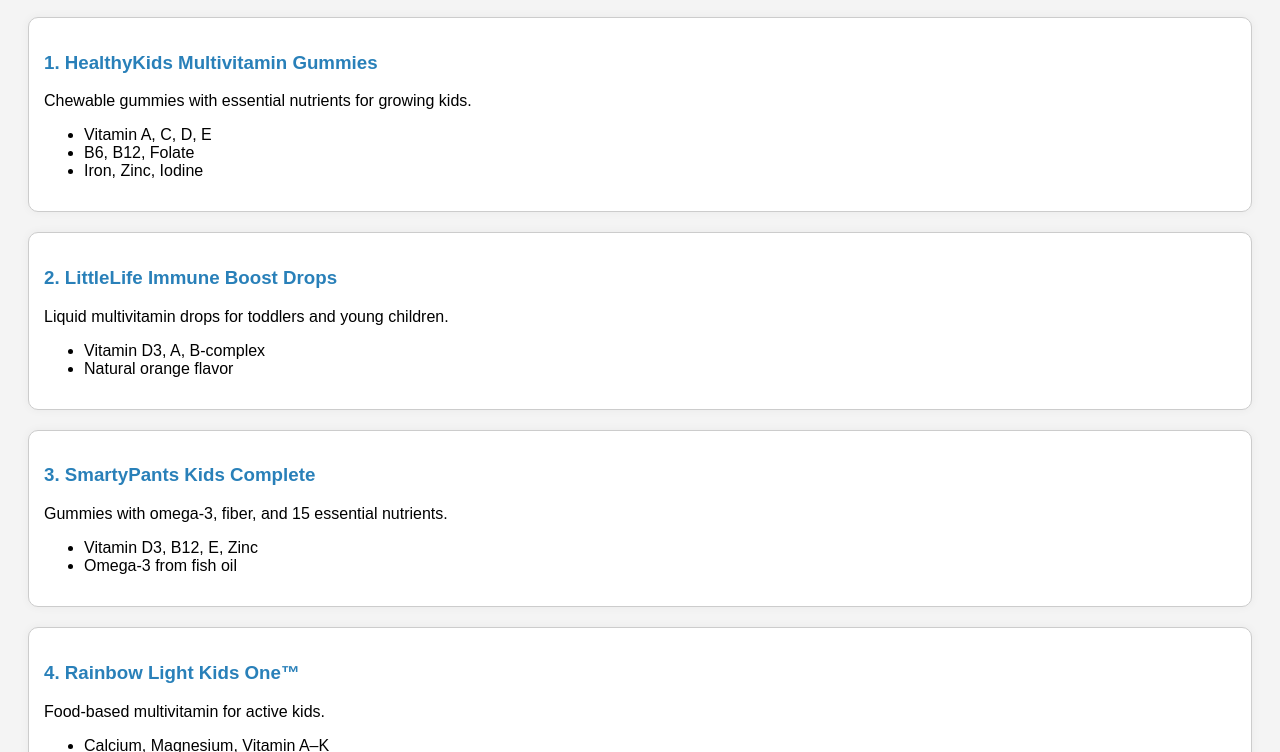
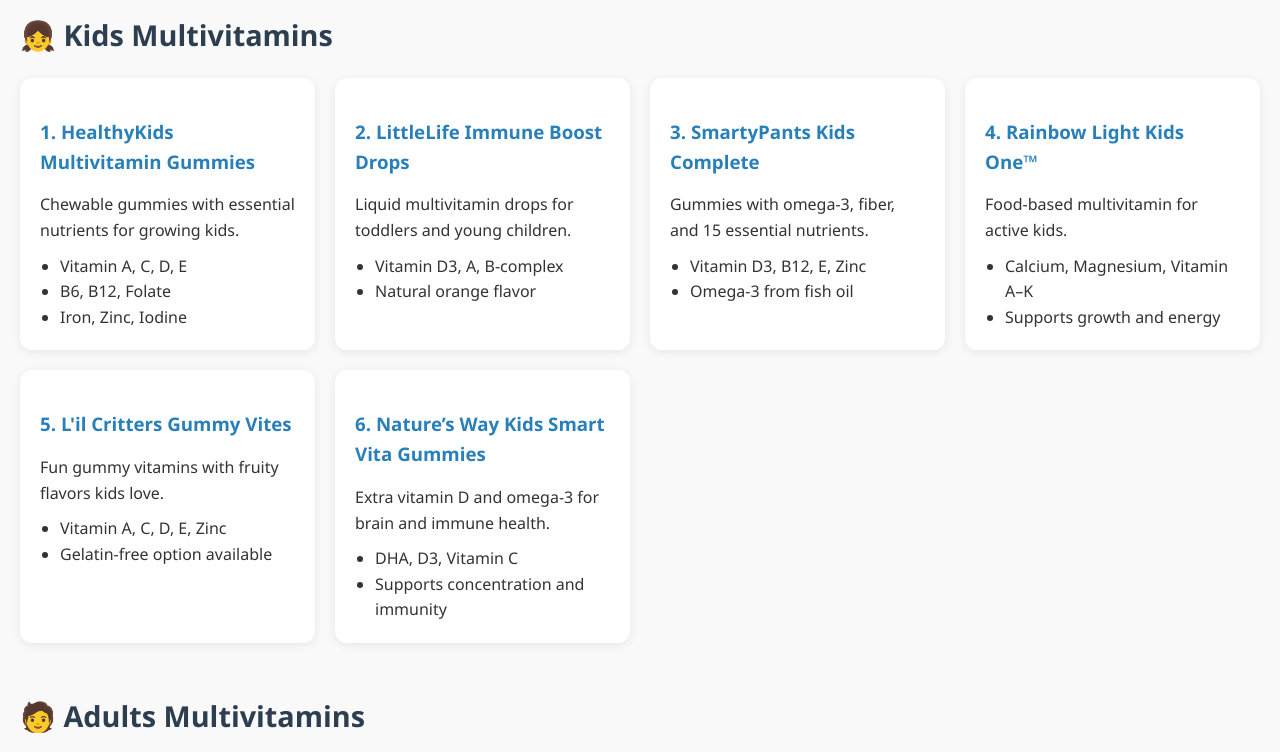
Before and after one commit to FloodmyIdeas/multivitamin-site, a plain HTML site: page index.html in a window 1280 px wide. Shown: the part 139-891 px from the top of the page. Drawn offline with Linux system fonts and the light colour scheme.

Commit message:
Update index.html

```diff
--- a/index.html
+++ b/index.html
@@ -1,39 +1,102 @@
 <!DOCTYPE html>
-<html>
+<html lang="en">
 <head>
+  <meta charset="UTF-8">
   <title>Multivitamin Products</title>
+  <meta name="viewport" content="width=device-width, initial-scale=1.0">
   <style>
+    :root {
+      --primary-color: #2c3e50;
+      --accent-color: #2980b9;
+      --bg-color: #f9f9f9;
+      --card-bg: #ffffff;
+      --border-radius: 12px;
+      --shadow: 0 2px 10px rgba(0, 0, 0, 0.08);
+    }
+
     body {
-font-family: Arial, sans-serif;
-background-color: #f4f4f4;
+      margin: 0;
+      font-family: 'Segoe UI', Tahoma, Geneva, Verdana, sans-serif;
+      background-color: var(--bg-color);
       padding: 20px;
+      color: #333;
+      line-height: 1.6;
     }
-h1, h2 {
-color: #2c3e50;
+
+    header {
+      text-align: center;
+      margin-bottom: 40px;
     }
-.product {
-background-color: #ffffff;
-border: 1px solid #ccc;
-border-radius: 10px;
-padding: 15px;
+
+    h1 {
+      color: var(--primary-color);
+      font-size: 2.5em;
+      margin-bottom: 10px;
+    }
+
+    section {
+      margin-bottom: 50px;
+    }
+
+    h2 {
+      font-size: 1.8em;
+      color: var(--primary-color);
       margin-bottom: 20px;
-box-shadow: 0 0 10px rgba(0,0,0,0.05);
     }
-.product h3 {
-color: #2980b9;
+
+    .products {
+      display: grid;
+      grid-template-columns: repeat(auto-fit, minmax(280px, 1fr));
+      gap: 20px;
     }
+
+    .product-card {
+      background: var(--card-bg);
+      padding: 20px;
+      border-radius: var(--border-radius);
+      box-shadow: var(--shadow);
+      transition: transform 0.2s ease;
+    }
+
+    .product-card:hover {
+      transform: translateY(-5px);
+    }
+
+    .product-card h3 {
+      color: var(--accent-color);
+      margin-bottom: 10px;
+    }
+
+    .product-card p {
+      margin-bottom: 10px;
+    }
+
     ul {
-margin-top: 5px;
+      padding-left: 20px;
+      margin: 0;
+    }
+
+    @media (max-width: 600px) {
+      h1 {
+        font-size: 2em;
+      }
+
+      h2 {
+        font-size: 1.5em;
+      }
     }
   </style>
 </head>
 <body>
 
+  <header>
     <h1>Multivitamin + Mineral Products</h1>
+  </header>
 
+  <section>
     <h2>👧 Kids Multivitamins</h2>
-
-<div class="product">
+    <div class="products">
+      <div class="product-card">
         <h3>1. HealthyKids Multivitamin Gummies</h3>
         <p>Chewable gummies with essential nutrients for growing kids.</p>
         <ul>
@@ -43,7 +106,7 @@
         </ul>
       </div>
 
-<div class="product">
+      <div class="product-card">
         <h3>2. LittleLife Immune Boost Drops</h3>
         <p>Liquid multivitamin drops for toddlers and young children.</p>
         <ul>
@@ -52,7 +115,7 @@
         </ul>
       </div>
 
-<div class="product">
+      <div class="product-card">
         <h3>3. SmartyPants Kids Complete</h3>
         <p>Gummies with omega-3, fiber, and 15 essential nutrients.</p>
         <ul>
@@ -61,7 +124,7 @@
         </ul>
       </div>
 
-<div class="product">
+      <div class="product-card">
         <h3>4. Rainbow Light Kids One™</h3>
         <p>Food-based multivitamin for active kids.</p>
         <ul>
@@ -70,7 +133,7 @@
         </ul>
       </div>
 
-<div class="product">
+      <div class="product-card">
         <h3>5. L'il Critters Gummy Vites</h3>
         <p>Fun gummy vitamins with fruity flavors kids love.</p>
         <ul>
@@ -79,7 +142,7 @@
         </ul>
       </div>
 
-<div class="product">
+      <div class="product-card">
         <h3>6. Nature’s Way Kids Smart Vita Gummies</h3>
         <p>Extra vitamin D and omega-3 for brain and immune health.</p>
         <ul>
@@ -87,10 +150,13 @@
           <li>Supports concentration and immunity</li>
         </ul>
       </div>
+    </div>
+  </section>
 
+  <section>
     <h2>🧑 Adults Multivitamins</h2>
-
-<div class="product">
+    <div class="products">
+      <div class="product-card">
         <h3>1. Daily Essentials – Men & Women</h3>
         <p>Full-spectrum daily multivitamin for overall health.</p>
         <ul>
@@ -99,7 +165,7 @@
         </ul>
       </div>
 
-<div class="product">
+      <div class="product-card">
         <h3>2. Centrum Adults Multivitamin</h3>
         <p>Popular daily tablet with 23 key nutrients.</p>
         <ul>
@@ -108,7 +174,7 @@
         </ul>
       </div>
 
-<div class="product">
+      <div class="product-card">
         <h3>3. One A Day Men's & Women's</h3>
         <p>Gender-specific vitamins for daily use.</p>
         <ul>
@@ -117,7 +183,7 @@
         </ul>
       </div>
 
-<div class="product">
+      <div class="product-card">
         <h3>4. Garden of Life MyKind Organics</h3>
         <p>Certified organic multivitamin made from real food.</p>
         <ul>
@@ -126,7 +192,7 @@
         </ul>
       </div>
 
-<div class="product">
+      <div class="product-card">
         <h3>5. Nature Made Multi for Him/Her</h3>
         <p>Simple, no-nonsense multivitamin for general wellness.</p>
         <ul>
@@ -135,7 +201,7 @@
         </ul>
       </div>
 
-<div class="product">
+      <div class="product-card">
         <h3>6. MegaFood Women’s or Men’s One Daily</h3>
         <p>Gentle on the stomach with whole-food nutrients.</p>
         <ul>
@@ -143,6 +209,8 @@
           <li>Supports stress, energy, and heart health</li>
         </ul>
       </div>
+    </div>
+  </section>
 
 </body>
 </html>
```
Lines whose indentation alone changed are shown as unchanged.
